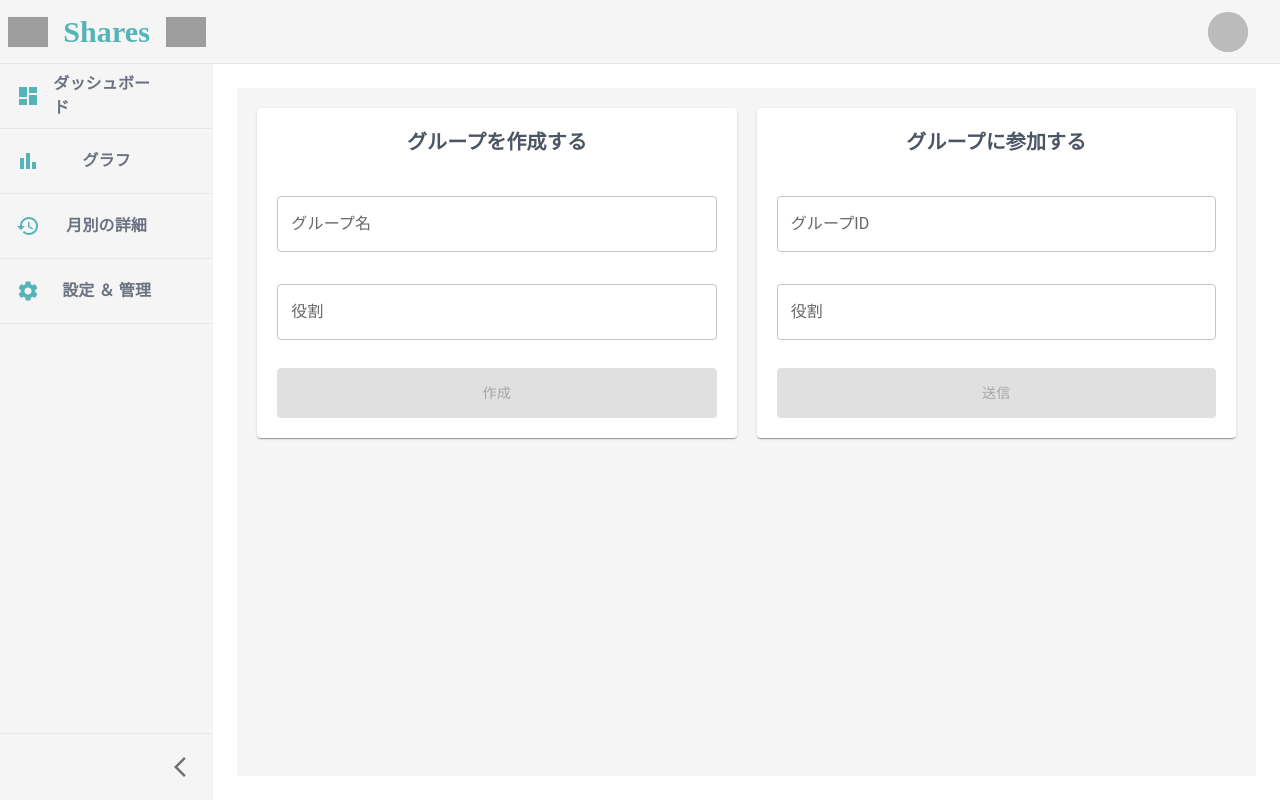
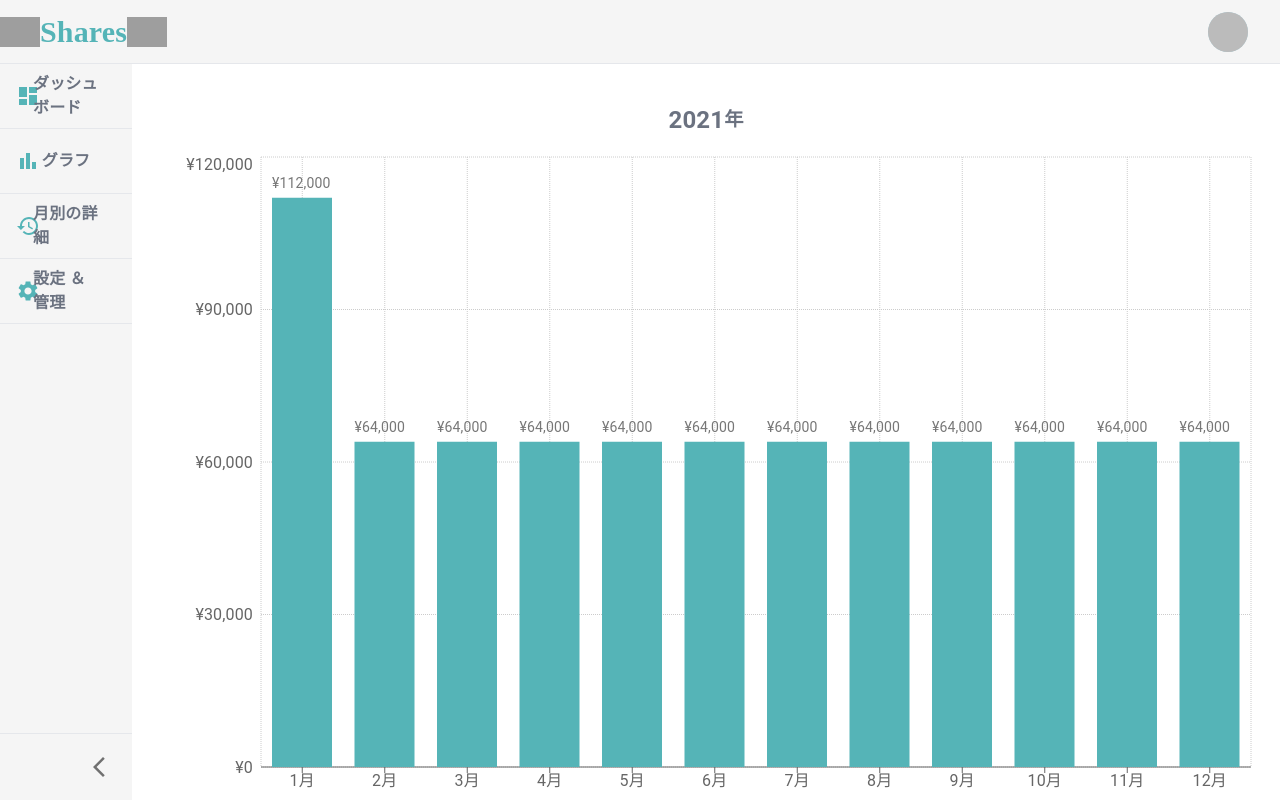
Before and after one commit to wato787/shares, a Next.js app: page /graph in a window 1280 px wide. Built offline with nearby package versions, Linux system fonts and the light colour scheme; no server answers; the database is empty; sample sign-in values are in the browser's storage; grey boxes are pictures that could not be loaded; a web font is replaced by a local one.

Commit message:
不要部分削除

```diff
--- a/src/pages/graph.tsx
+++ b/src/pages/graph.tsx
@@ -1,34 +1,14 @@
 import Chart from '@/components/organisms/Chart';
-import GroupJoinCard from '@/components/organisms/card/GroupJoinCard';
-import GroupCreateCard from '@/components/organisms/card/GroupcreateCard';
 import PageLayout from '@/components/templates/PageLayout';
-import { RootState } from '@/store';
 import { Current, CurrentPageType } from '@/types/type';
 
 import React, { ReactElement } from 'react';
-import { useSelector } from 'react-redux';
 
 const graph = ({ current }: Current): ReactElement => {
-  const { groupId } = useSelector((state: RootState) => state.groupId);
   return (
     <>
-        <PageLayout current={current} grayBg>
-      {groupId ? (
-          <Chart />
-          ) : (
-            <>
-          <div className='p-5 '>
-        <div className='flex  w-full gap-x-5'>
-          <div className='w-1/2 '>
-            <GroupCreateCard />
-          </div>
-          <div className='w-1/2'>
-            <GroupJoinCard />
-          </div>
-        </div>
-      </div>
-        </>
-      )}
+      <PageLayout current={current}>
+        <Chart />
       </PageLayout>
     </>
   );
--- a/src/pages/index.tsx
+++ b/src/pages/index.tsx
@@ -1,39 +1,24 @@
 import PageLayout from '@/components/templates/PageLayout';
 import { CostData, Current, CurrentPageType } from '@/types/type';
-import {
-  addDoc,
-  collection,
-  doc,
-  getDocs,
-  orderBy,
-  query,
-  setDoc,
-  where,
-} from 'firebase/firestore';
+import { collection, getDocs, orderBy, query, where } from 'firebase/firestore';
 import { db } from '../../firebase';
 import { useCallback, useEffect, useState } from 'react';
 import { useDispatch, useSelector } from 'react-redux';
 import { RootState } from '@/store';
-import { setGroupId } from '@/slice/groupIdSlice';
 import InputCard from '@/components/organisms/card/InputCard';
-import { useSnackbar } from '@/hooks/useSnackBar';
 import TotalCard from '@/components/organisms/card/TotalCard';
 import IndividualCard from '@/components/organisms/card/IndividualCard';
 import ExpensesCard from '@/components/organisms/card/ExpensesCard';
 
-import GroupCreateCard from '@/components/organisms/card/GroupcreateCard';
 import GroupJoinCard from '@/components/organisms/card/GroupJoinCard';
 import MonthBadge from '@/components/atoms/MonthBadge';
 import useDate from '@/hooks/useDate';
 import { setThisMonthData } from '@/slice/thisMonthDataSlice';
 import LoadingScreen from '@/components/templates/LoadingScreen';
 import { useAuthContext } from '@/feature/AuthProvider';
+import GroupCreateCard from '@/components/organisms/card/GroupJoinCard';
 
 export default function Home({ current }: Current) {
-  const [name, setName] = useState('');
-  const [position, setPosition] = useState('');
-  const [joinPositon, setJoinPosition] = useState('');
-  const { userId } = useSelector((state: RootState) => state.userId);
   const { groupId } = useSelector((state: RootState) => state.groupId);
   const { groupData } = useSelector((state: RootState) => state.groupData);
   const groupUsers = useSelector((state: RootState) => state.groupUsers);
@@ -41,66 +26,9 @@ export default function Home({ current }: Current) {
     (state: RootState) => state.thisMonthData
   );
   const { monthColor, monthName } = useDate();
-
-  const [joinId, setJoinId] = useState('');
   const [isLoading, setIsLoading] = useState(false);
   const dispatch = useDispatch();
-  const { showSnackbar } = useSnackbar();
   const { user } = useAuthContext();
-
-  // グループ作成
-  const handleCreateGroup = async (): Promise<void> => {
-    if (!userId) {
-      showSnackbar('ログインしてください', 'error');
-      return;
-    }
-    const newDocRef = await addDoc(collection(db, 'group'), {
-      name: name,
-    });
-    const docId = newDocRef.id;
-    await setDoc(doc(db, 'group', docId), { id: docId }, { merge: true });
-    await addDoc(collection(db, 'group', docId, 'users'), {
-      id: userId,
-      photoUrl: user?.photoURL,
-      name: user?.displayName,
-      position: position,
-    });
-
-    await setDoc(
-      doc(db, 'users', userId),
-      {
-        groupId: docId,
-      },
-      { merge: true }
-    );
-    dispatch(setGroupId(docId));
-    showSnackbar('グループを作成しました', 'success');
-  };
-
-  // グループ加入
-  const handleJoinGroup = async (): Promise<void> => {
-    if (!userId) {
-      showSnackbar('ログインしてください', 'error');
-      return;
-    }
-    const userDocRef = doc(db, 'users', userId);
-    await setDoc(
-      userDocRef,
-      {
-        groupId: joinId,
-      },
-      { merge: true }
-    );
-    await addDoc(collection(db, 'group', joinId, 'users'), {
-      id: userId,
-      photoUrl: user?.photoURL,
-      name: user?.displayName,
-      position: joinPositon,
-    });
-
-    dispatch(setGroupId(joinId));
-    showSnackbar('グループに加入しました', 'success');
-  };
 
   // 今月のデータ取得
   const getThisMonthData = useCallback(async (): Promise<void> => {
```
